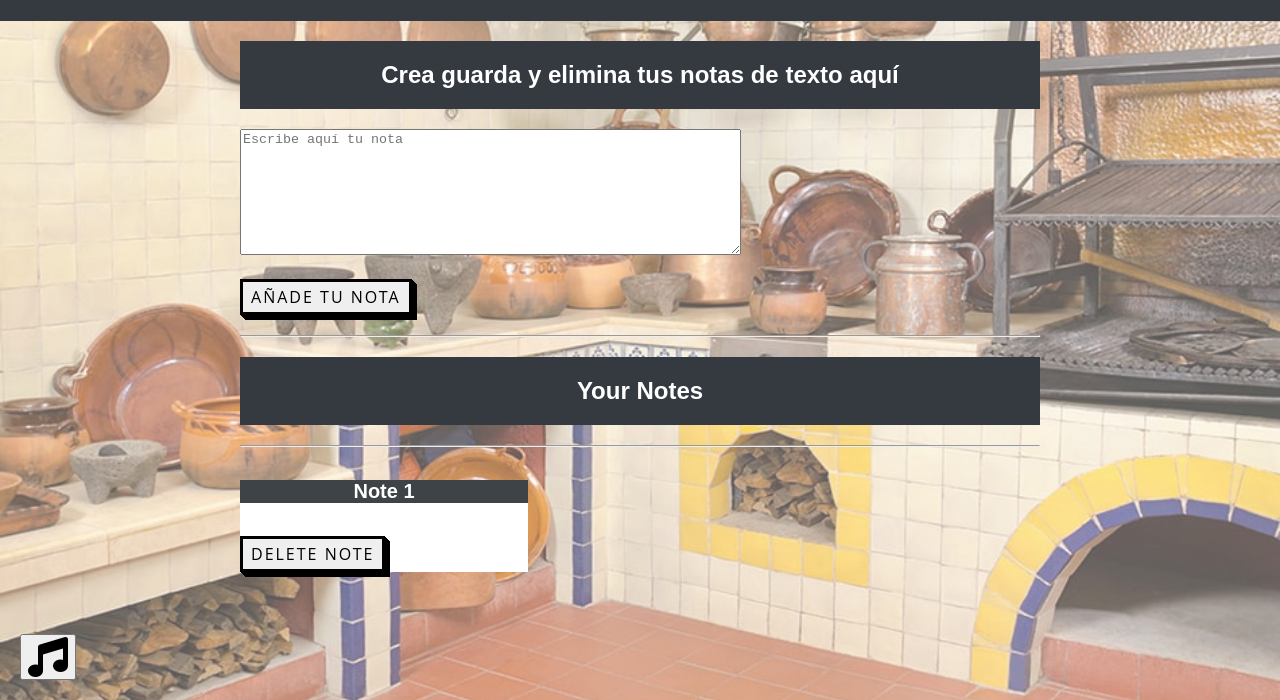
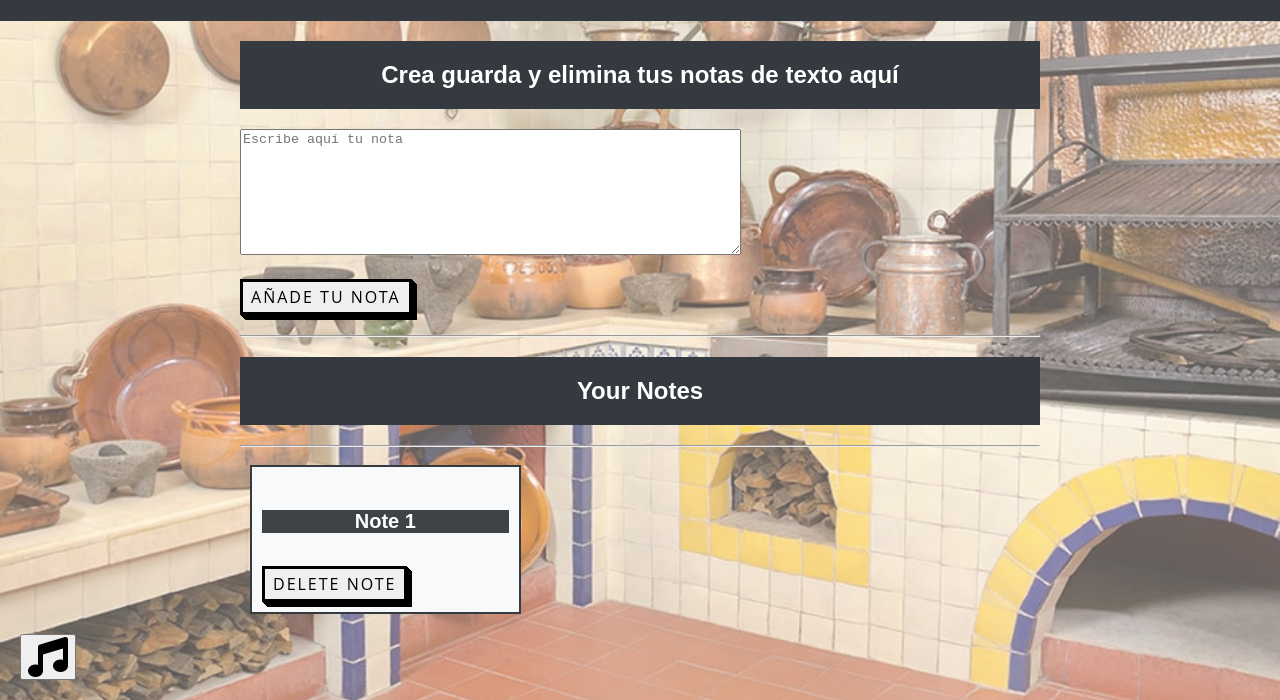
Before and after one commit to barearojo/Aplicaci-n-de-Notas-, a website: page home.html in a window 1280 px wide. Both pictures are taken after a click on the button "AÑADE TU NOTA". Shown: the part 100-800 px from the top of the page. Drawn offline with nearby package versions, Linux system fonts and the light colour scheme.

Commit message:
readme.md

```diff
--- a/home.html
+++ b/home.html
@@ -45,7 +45,7 @@
         <hr> <!--<hr>: Es una etiqueta que representa una línea horizontal, utilizada para separar visualmente secciones de contenido. -->
         <h2>Your Notes</h2>
         <hr>
-        <div id="notes" class="row container-fluid"></div> <!--Este bloque de código define un contenedor <div> con un identificador único (id)
+        <div id="notes" class="note-container"></div> <!--Este bloque de código define un contenedor <div> con un identificador único (id)
             de "notes" y dos clases (class) de estilo, "row" y "container-fluid". Esto indica que el contenido dentro de este contenedor debe tener un
             diseño tipo fila (row) y debe ocupar todo el ancho disponible (container-fluid). -->
     </div>
--- a/style.css
+++ b/style.css
@@ -56,9 +56,17 @@ h2{
     margin-bottom: 20px;
 }
 
-/* Estilos para las tarjetas de notas individuales */
+.note-container {
+    display: flex;
+    flex-wrap: wrap;
+    align-items: flex-start; /* Alinea los elementos hacia la parte superior del contenedor */
+}
 .noteCard {
-    background-color: #ffffff;
+    flex: 0 0 calc(33.33% - 20px); /* Esto hace que las notas ocupen aproximadamente un tercio del contenedor, con un margen de 20px */
+    margin: 10px;
+    background-color: #f8f9fa;
+    padding: 10px;
+    border: 2px solid #343a40;
 }
 
 #addBtn{
```
Also changed, not shown: README.md.
